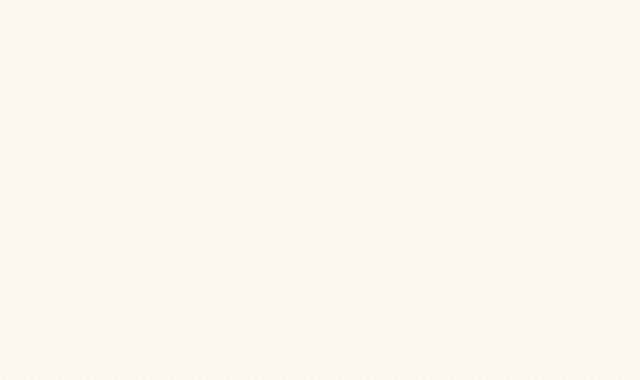
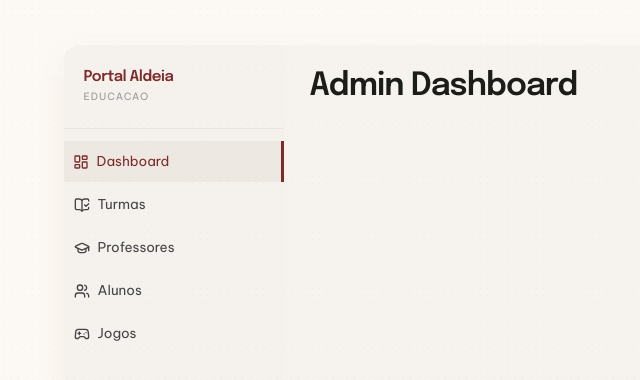
Before and after one commit to Matheus-Lessa-Dev/SaaS_Aldeia, a React (Vite) app in the folder frontend/: page /admin/dashboard in a window 1280 px wide. Before the commit this address had no page. Shown: the top 380 px of the page, without its empty margins (39-679 px from the left). Built offline with nearby package versions, Linux system fonts and the light colour scheme.

Commit message:
feat: componentizado sideBar

```diff
--- /dev/null
+++ b/frontend/src/components/sideBar/SideBar1.tsx
@@ -0,0 +1,65 @@
+import { NavLink } from 'react-router-dom'
+import type { LucideIcon } from 'lucide-react'
+import { BookOpenCheck, Gamepad2, GraduationCap, LayoutDashboard, Users } from 'lucide-react'
+import './sideBar.css'
+
+const navItems = [
+    { label: 'Dashboard', to: '/admin/dashboard', icon: LayoutDashboard },
+    { label: 'Turmas', icon: BookOpenCheck },
+    { label: 'Professores', icon: GraduationCap },
+    { label: 'Alunos', icon: Users },
+    { label: 'Jogos', icon: Gamepad2 },
+]
+
+type NavItem = {
+    label: string
+    to?: string
+    icon: LucideIcon
+}
+
+const typedNavItems: NavItem[] = navItems
+
+function Sidebar1() {
+    return (
+        <aside className="sideBar" aria-label="Navegacao principal">
+            <div className="sideBarTitle">
+                <h1>Portal Aldeia</h1>
+                <h6>Educacao</h6>
+            </div>
+
+            <nav className="sideBarNavlinks">
+                {typedNavItems.map((item) => {
+                    const Icon = item.icon
+                    const content = (
+                        <>
+                            <Icon className="sideBarNavlinkIcon" size={16} aria-hidden="true" />
+                            <span>{item.label}</span>
+                        </>
+                    )
+
+                    if (item.to) {
+                        return (
+                            <NavLink
+                                key={item.label}
+                                to={item.to}
+                                className={({ isActive }) =>
+                                    `sideBarNavlink${isActive ? ' active' : ''}`
+                                }
+                            >
+                                {content}
+                            </NavLink>
+                        )
+                    }
+
+                    return (
+                        <button key={item.label} className="sideBarNavlink" type="button">
+                            {content}
+                        </button>
+                    )
+                })}
+            </nav>
+        </aside>
+    )
+}
+
+export default Sidebar1;
--- /dev/null
+++ b/frontend/src/components/sideBar/sideBar.css
@@ -0,0 +1,77 @@
+.sideBar {
+    width: 220px;
+    min-height: 100vh;
+    background-color: #F5F2EE;
+    display: flex;
+    flex-direction: column;
+    padding: 24px 0;
+    flex-shrink: 0;
+}
+
+.sideBarTitle {
+    padding: 0 20px 24px;
+    border-bottom: 1px solid #E8E4DF;
+    margin-bottom: 12px;
+}
+
+.sideBarTitle h1 {
+    font-size: 15px;
+    font-weight: 600;
+    color: #7D2B2B;
+    margin: 0;
+}
+
+.sideBarTitle h6 {
+    font-size: 10px;
+    letter-spacing: 1px;
+    color: #999;
+    margin: 4px 0 0;
+    text-transform: uppercase;
+    font-weight: 400;
+}
+
+.sideBarNavlinks {
+    display: flex;
+    flex-direction: column;
+    gap: 2px;
+    flex: 1;
+}
+
+.sideBarNavlink {
+    display: flex;
+    align-items: center;
+    justify-content: flex-start;
+    gap: 8px;
+    width: 100%;
+    padding: 10px;
+    border: none;
+    border-radius: 0;
+    background: transparent;
+    color: #444;
+    font-size: 13.5px;
+    cursor: pointer;
+    text-align: left;
+    text-decoration: none;
+    transition: background 0.15s;
+}
+
+.sideBarNavlinkIcon {
+    flex-shrink: 0;
+}
+
+.sideBarNavlink:focus-visible {
+    outline: 2px solid #7D2B2B;
+    outline-offset: 1px;
+}
+
+.sideBarNavlink:hover {
+    background-color: #EDE8E2;
+    color: #7D2B2B;
+}
+
+.sideBarNavlink.active {
+    background-color: #EDE8E2;
+    color: #7D2B2B;
+    border-right: 3px solid #7D2B2B;
+    padding-left: 9px;
+}
--- a/frontend/src/index.css
+++ b/frontend/src/index.css
@@ -235,6 +235,14 @@ select:focus {
   animation: fade-float-up 420ms ease forwards;
 }
 
+.appLoading {
+  min-height: 100svh;
+  display: grid;
+  place-items: center;
+  font-weight: 600;
+  color: var(--on-surface-muted);
+}
+
 @keyframes fade-float-up {
   to {
     opacity: 1;
--- /dev/null
+++ b/frontend/src/pages/Admin/Dashboard/index.tsx
@@ -0,0 +1,15 @@
+import Sidebar from '../../../components/sideBar/SideBar1'
+import './style.css'
+
+function AdminDashboard() {
+    return (
+        <div className="adminLayout">
+            <Sidebar />
+            <main className="adminContent">
+                <h1>Admin Dashboard</h1>
+            </main>
+        </div>
+    )
+}
+
+export default AdminDashboard;
--- /dev/null
+++ b/frontend/src/pages/Admin/Dashboard/style.css
@@ -0,0 +1,23 @@
+.adminLayout {
+	display: flex;
+	min-height: calc(100svh - (var(--spacing-8) * 2));
+	border-radius: var(--roundedness-lg);
+	overflow: hidden;
+	box-shadow: var(--ambient-shadow);
+	background: var(--surface-container-low);
+}
+
+.adminContent {
+	flex: 1;
+	padding: clamp(1rem, 2vw, 2rem);
+}
+
+.adminContent h1 {
+	font-size: clamp(1.4rem, 3vw, 2rem);
+}
+
+@media (max-width: 900px) {
+	.adminLayout {
+		flex-direction: column;
+	}
+}
--- a/frontend/src/pages/Login/index.tsx
+++ b/frontend/src/pages/Login/index.tsx
@@ -1,35 +1,48 @@
-import { useState } from "react";
+import { useState } from 'react'
+import type { FormEvent } from 'react'
+import { useNavigate } from 'react-router-dom'
 import { User, Lock, Eye, EyeOff, ArrowRight } from 'lucide-react'
-import "./style.css";
+import './style.css'
 
 function Login() {
-    const [showPassword, setShowPassword] = useState(false);
+    const [showPassword, setShowPassword] = useState(false)
+    const navigate = useNavigate()
+
+    function handleSubmit(event: FormEvent<HTMLFormElement>) {
+        event.preventDefault()
+        navigate('/admin/dashboard')
+    }
 
     return (
         <div className="login-container">
             <div className="login-gradient" />
 
-            <div className="login-form-side">
+            <form className="login-form-side" onSubmit={handleSubmit}>
                 <h2>Bem-vindo</h2>
                 <p>Acesse sua conta para continuar sua jornada pedagógica.</p>
 
                 <div className="login-field">
-                    <label>E-mail</label>
+                    <label htmlFor="email">E-mail</label>
                     <div className="input-wrapper">
                         <User size={18} aria-hidden="true" />
-                        <input type="email" placeholder="nome@exemplo.com.br" />
+                        <input id="email" type="email" placeholder="nome@exemplo.com.br" required />
                     </div>
                 </div>
 
                 <div className="login-field">
-                    <label>Senha</label>
+                    <label htmlFor="password">Senha</label>
                     <div className="input-wrapper">
                         <Lock size={18} aria-hidden="true" />
-                        <input type={showPassword ? "text" : "password"} placeholder="••••••••"/>
+                        <input
+                            id="password"
+                            type={showPassword ? 'text' : 'password'}
+                            placeholder="********"
+                            required
+                        />
                         <button
                             type="button"
-                            aria-label={showPassword ? "Ocultar senha" : "Mostrar senha"}
-                            onClick={() => setShowPassword(!showPassword)}
+                            aria-label={showPassword ? 'Ocultar senha' : 'Mostrar senha'}
+                            onClick={() => setShowPassword((current) => !current)}
                         >
                             {showPassword ? <EyeOff size={18} /> : <Eye size={18} />}
                         </button>
@@ -40,12 +53,12 @@ function Login() {
                     <button className="btn-forgot">Esqueci minha senha</button>
                 </div>
 
-                <button className="button-primary login-button">
+                <button className="button-primary login-button" type="submit">
                     Entrar <ArrowRight size={18} aria-hidden="true" />
                 </button>
-            </div>
+            </form>
         </div>
-    );
+    )
 }
 
 export default Login;
--- a/frontend/src/routes/AppRoutes.tsx
+++ b/frontend/src/routes/AppRoutes.tsx
@@ -1,14 +1,29 @@
-import { BrowserRouter, Routes, Route, Navigate } from 'react-router-dom'
-import Login from '../pages/Login'
+import { Suspense, lazy } from 'react'
+import { Navigate, RouterProvider, createBrowserRouter } from 'react-router-dom'
+
+const Login = lazy(() => import('../pages/Login'))
+const AdminDashboard = lazy(() => import('../pages/Admin/Dashboard'))
+
+const router = createBrowserRouter([
+    {
+        path: '/',
+        element: <Navigate to="/login" replace />,
+    },
+    {
+        path: '/login',
+        element: <Login />,
+    },
+    {
+        path: '/admin/dashboard',
+        element: <AdminDashboard />,
+    },
+])
 
 function AppRoutes() {
     return (
-        <BrowserRouter>
-            <Routes>
-                <Route path="/" element={<Navigate to="/login" />} />
-                <Route path="/login" element={<Login />} />
-            </Routes>
-        </BrowserRouter>
+        <Suspense fallback={<div className="appLoading">Carregando...</div>}>
+            <RouterProvider router={router} />
+        </Suspense>
     )
 }
 
```
Also changed, not shown: frontend/src/components/sideBar/SideBar2.tsx (added, +63 -0 lines), 1 other file (tests, documents, lock files or other folders).
